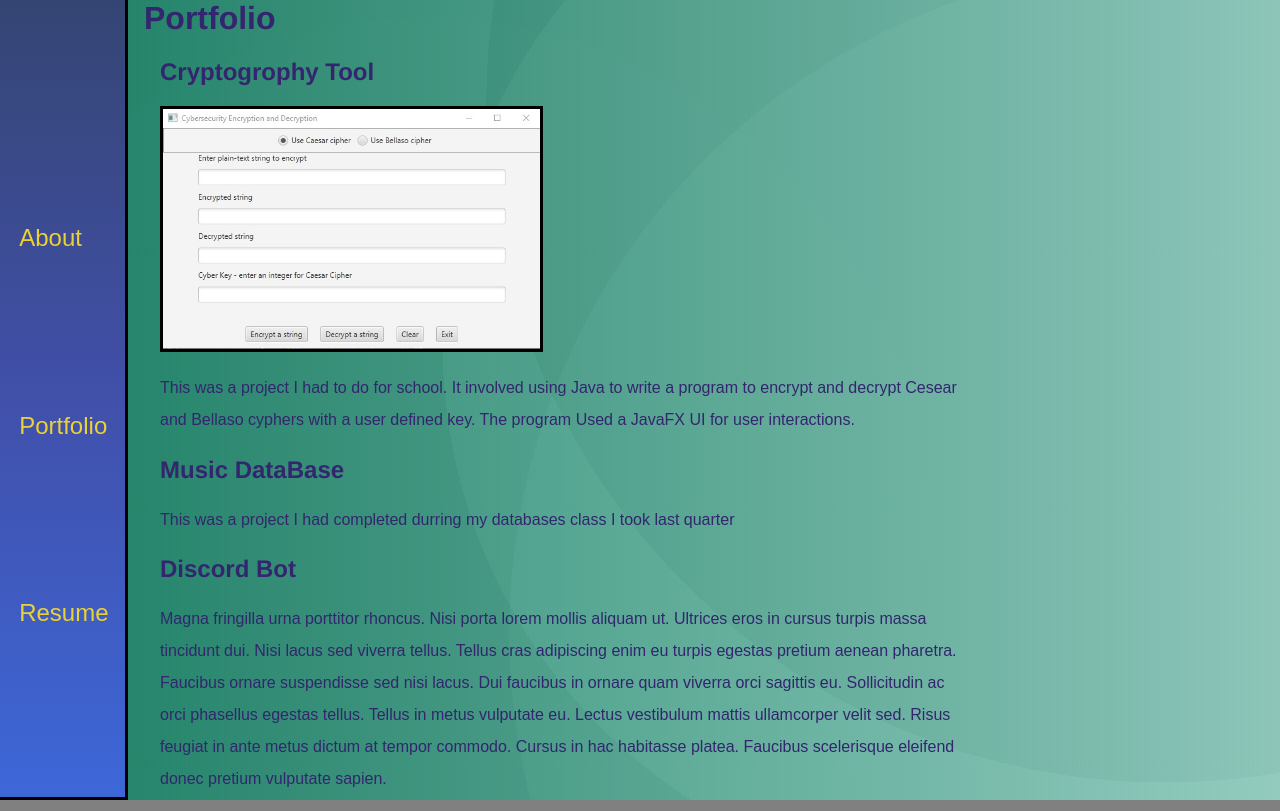
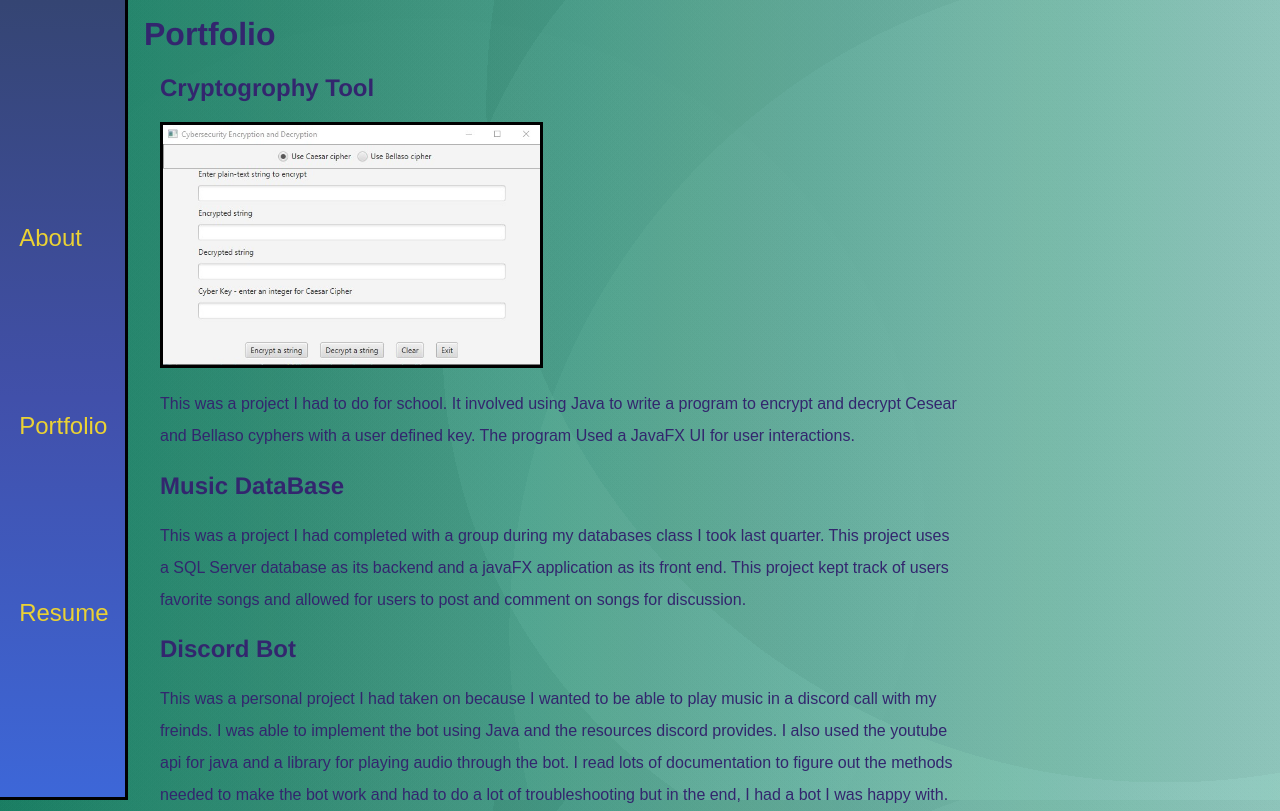
Before and after one commit to Magnotcj/Magnotcj.github.io, a plain HTML site: page portfolio.html in a window 1280 px wide. Drawn offline with Linux system fonts and the light colour scheme; a script that the page names is missing.

Commit message:
COMPLETE

```diff
--- a/portfolio.html
+++ b/portfolio.html
@@ -28,11 +28,16 @@
         </li>
         <li>
             <h2>Music DataBase</h2>
-            <p>This was a project I had completed durring my databases class I took last quarter  </p>
+            <p>This was a project I had completed with a group during my databases class I took last quarter. This project uses a SQL Server database as its
+               backend and a javaFX application as its front end. This project kept track of users favorite songs and allowed for users to post and comment on songs for discussion.  </p>
         </li>
         <li>
             <h2>Discord Bot</h2>
-            <p>Magna fringilla urna porttitor rhoncus. Nisi porta lorem mollis aliquam ut. Ultrices eros in cursus turpis massa tincidunt dui. Nisi lacus sed viverra tellus. Tellus cras adipiscing enim eu turpis egestas pretium aenean pharetra. Faucibus ornare suspendisse sed nisi lacus. Dui faucibus in ornare quam viverra orci sagittis eu. Sollicitudin ac orci phasellus egestas tellus. Tellus in metus vulputate eu. Lectus vestibulum mattis ullamcorper velit sed. Risus feugiat in ante metus dictum at tempor commodo. Cursus in hac habitasse platea. Faucibus scelerisque eleifend donec pretium vulputate sapien.</p>
+            <p>This was a personal project I had taken on because I wanted to be able to play music in a discord call with my freinds.
+              I was able to implement the bot using Java and the resources discord provides. I also used the youtube api for java and a library for
+               playing audio through the bot. I read lots of documentation to figure out the methods needed to make the bot work and had to do a lot of
+               troubleshooting but in the end, I had a bot I was happy with.
+            </p>
         </li>
     </ul>
   </main>
--- a/styles/main.css
+++ b/styles/main.css
@@ -46,7 +46,7 @@ main{
 }
 
 main > h1{
-    padding-top: 0rem;
+    padding-top: 1rem;
     margin-top: 0rem;
 }
 
```
